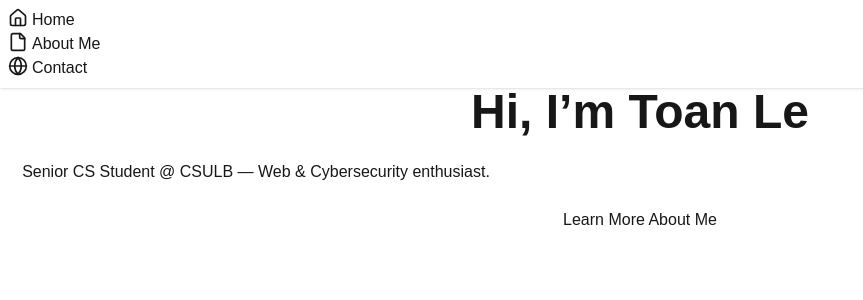
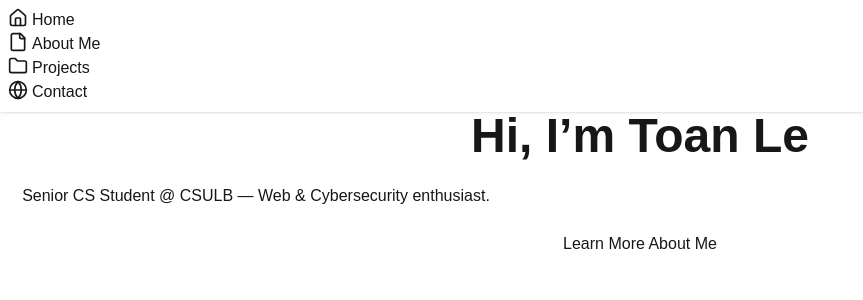
Before and after one commit to toanle0/toanle1-site, a Next.js app: page / in a window 1280 px wide. Shown: the top 300 px of the page, without its empty margins (0-863 px from the left). Built offline with nearby package versions, Linux system fonts and the light colour scheme.

Commit message:
i upddate projec5t

```diff
--- a/src/app/components/Navbar.tsx
+++ b/src/app/components/Navbar.tsx
@@ -1,7 +1,7 @@
 // src/app/components/Navbar.tsx
 "use client"
 
-import { Home, File, Globe } from "lucide-react"
+import { Home, File, Globe, Folder } from "lucide-react"
 
 export function Navbar() {
   return (
@@ -19,6 +19,12 @@ export function Navbar() {
         </a>
       </li>
       <li>
+        <a href="/projects">
+          <Folder className="inline-block w-5 h-5 mr-1 align-text-bottom" />
+          Projects
+        </a>
+      </li>
+      <li>
         <a href="/contact">
           <Globe className="inline-block w-5 h-5 mr-1 align-text-bottom" />
           Contact
```
